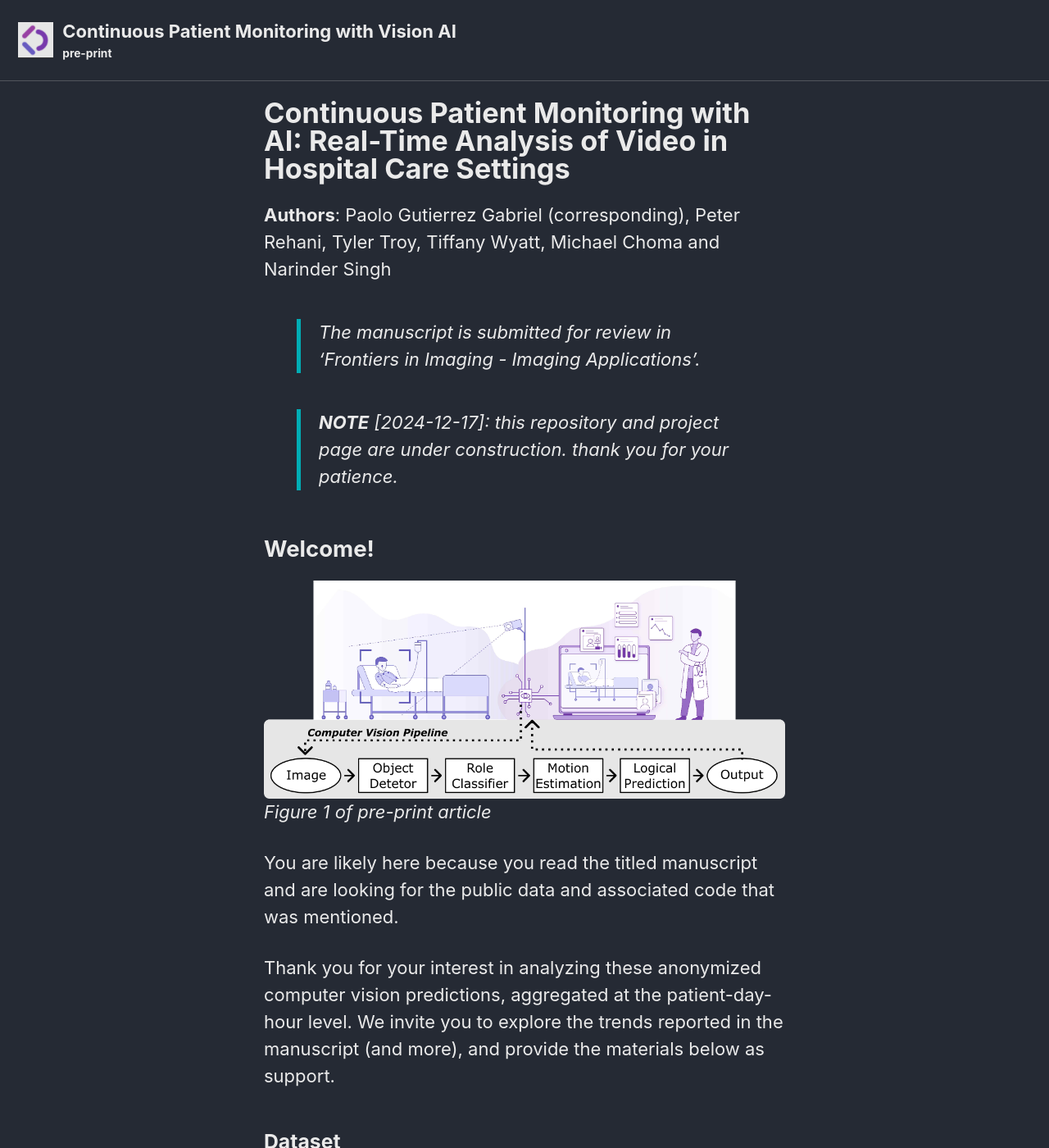
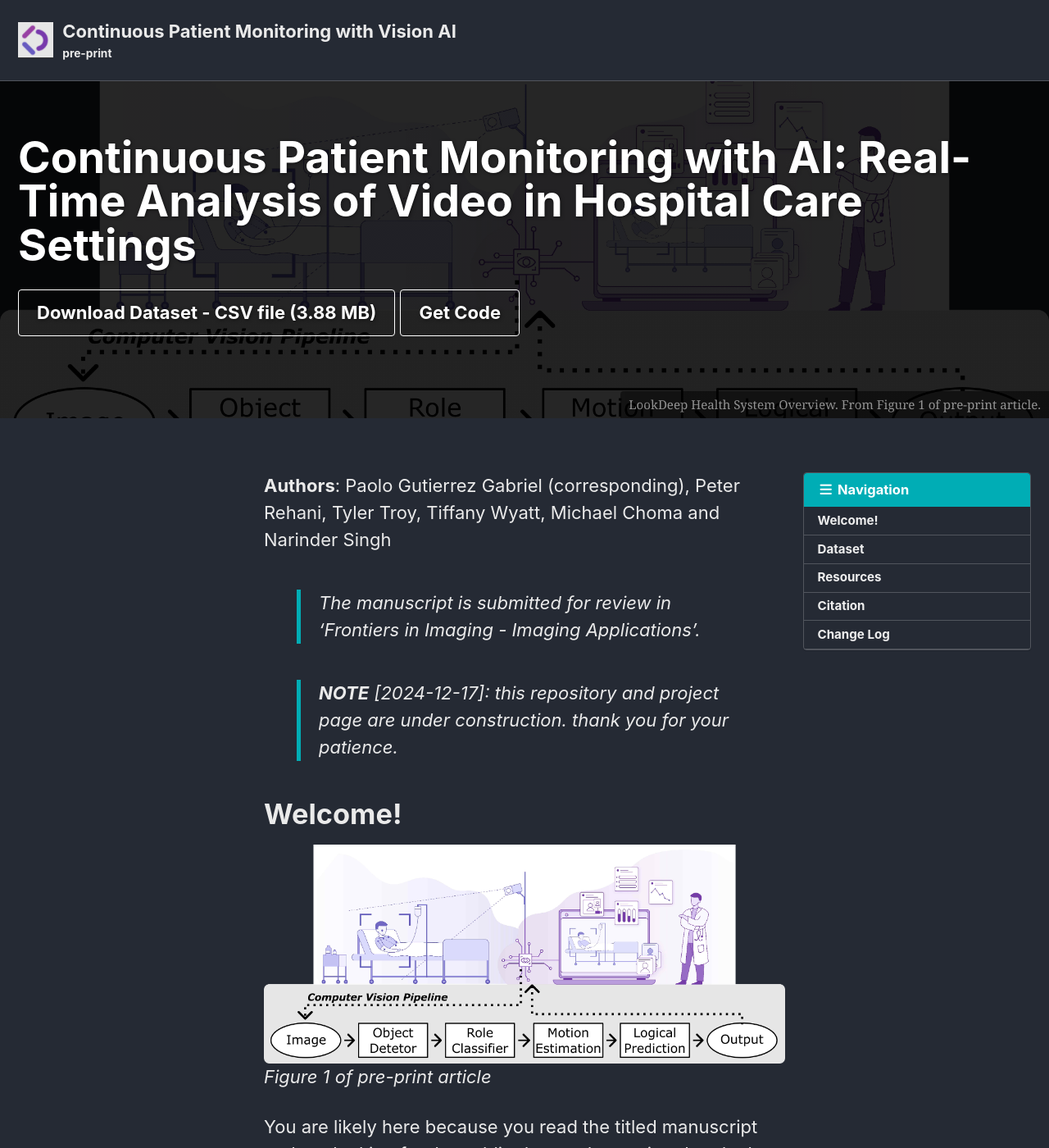
Before and after one commit to lookdeep/ai-norms-2024, a Jekyll site: the page built from index.md, in a window 1280 px wide and 1400 px high. Shown: the whole window at 82% size. Built offline with Jekyll 4.4.1, drawn with Linux system fonts in a browser that asks for light colours; cached includes are drawn as plain includes; some of the changed text lies outside the part shown.

Commit message:
chg: update page layout

````diff
--- a/_config.yml
+++ b/_config.yml
@@ -22,8 +22,8 @@ title_separator          : "|"
 subtitle                 : "pre-print" # site tagline that appears below site title in masthead
 name                     : "Paolo Gabriel, Ph.D."
 description              : "Real-Time Analysis of Video in Hospital Care Settings"
-url                      : "https://lookdeep.github.io" # the base hostname & protocol for your site e.g. "https://mmistakes.github.io"
-baseurl                  : "/ai-norms-2024" # the subpath of your site, e.g. "/blog"
+url                      : "https://lookdeep.github.io/ai-norms-2024" # the base hostname & protocol for your site e.g. "https://mmistakes.github.io"
+baseurl                  : # the subpath of your site, e.g. "/blog"
 repository               : "lookdeep/ai-norms-2024" # GitHub username/repo-name e.g. "mmistakes/minimal-mistakes"
 teaser                   : # path of fallback teaser image, e.g. "/assets/images/500x300.png"
 logo                     : "/assets/images/logo.png" # path of logo image to display in the masthead, e.g. "/assets/images/88x88.png"
--- a/index.md
+++ b/index.md
@@ -1,6 +1,19 @@
 ---
-layout: posts
+layout: single
 title:  "Continuous Patient Monitoring with AI: Real-Time Analysis of Video in Hospital Care Settings"
+toc: true
+toc_label: "Navigation"
+toc_icon: "bars"
+toc_sticky: false
+header:
+    overlay_image: assets/images/overview.png
+    overlay_filter: 0.85
+    caption: "LookDeep Health System Overview. From Figure 1 of pre-print article."
+    actions:
+        - label: "Download Dataset - CSV file (3.88 MB)"
+          url: "https://raw.githubusercontent.com/lookdeep/ai-norms-2024/refs/heads/main/data/data_by_patient_hour_scrubbed.csv"
+        - label: "Get Code"
+          url: "https://github.com/lookdeep/ai-norms-2024"
 ---
 **Authors**: Paolo Gutierrez Gabriel (corresponding), Peter Rehani, Tyler Troy, Tiffany Wyatt, Michael Choma and Narinder Singh
 
@@ -10,8 +23,7 @@ title:  "Continuous Patient Monitoring with AI: Real-Time Analysis of Video in H
 thank you for your patience.
 
 
-## Welcome!
-
+# Welcome!
 ![Figure 1 of pre-print](assets/images/overview.png "LookDeep Health System")
 _Figure 1 of pre-print article_
 
@@ -65,14 +74,14 @@ These trends provide hour-over-hour insight into various patient behvaiors and r
 *Details*:
 - computer vision predictions come from Models v4 and v5 -> see manuscript for evaluation
 
-## Resources
+# Resources
 * [direct link to data](https://raw.githubusercontent.com/lookdeep/ai-norms-2024/refs/heads/main/data/data_by_patient_hour_scrubbed.csv) - CSV file (3.88 MB)
 * [arXiv pre-print](https://arxiv.org/abs/2412.13152)
 * [code repository](https://github.com/lookdeep/ai-norms-2024) - use `main` branch
 * [LookDeep Health website](https://lookdeep.health/technology/)
 * demo
 
-## Citation
+# Citation
 If you would like to reference this work, please use:
 ```
 @misc{gabriel2024continuouspatientmonitoringai,
@@ -85,7 +94,6 @@ If you would like to reference this work, please use:
       url={https://arxiv.org/abs/2412.13152},
 }
 ```
----
-**Change Log**:
+# Change Log
  * 2024-12-17 : initialize project page and link to pre-print
  * 2024-12-18 : update project page with dataset
````
Also changed, not shown: other parts of index.md (+1 -4 lines), 7 other files.
